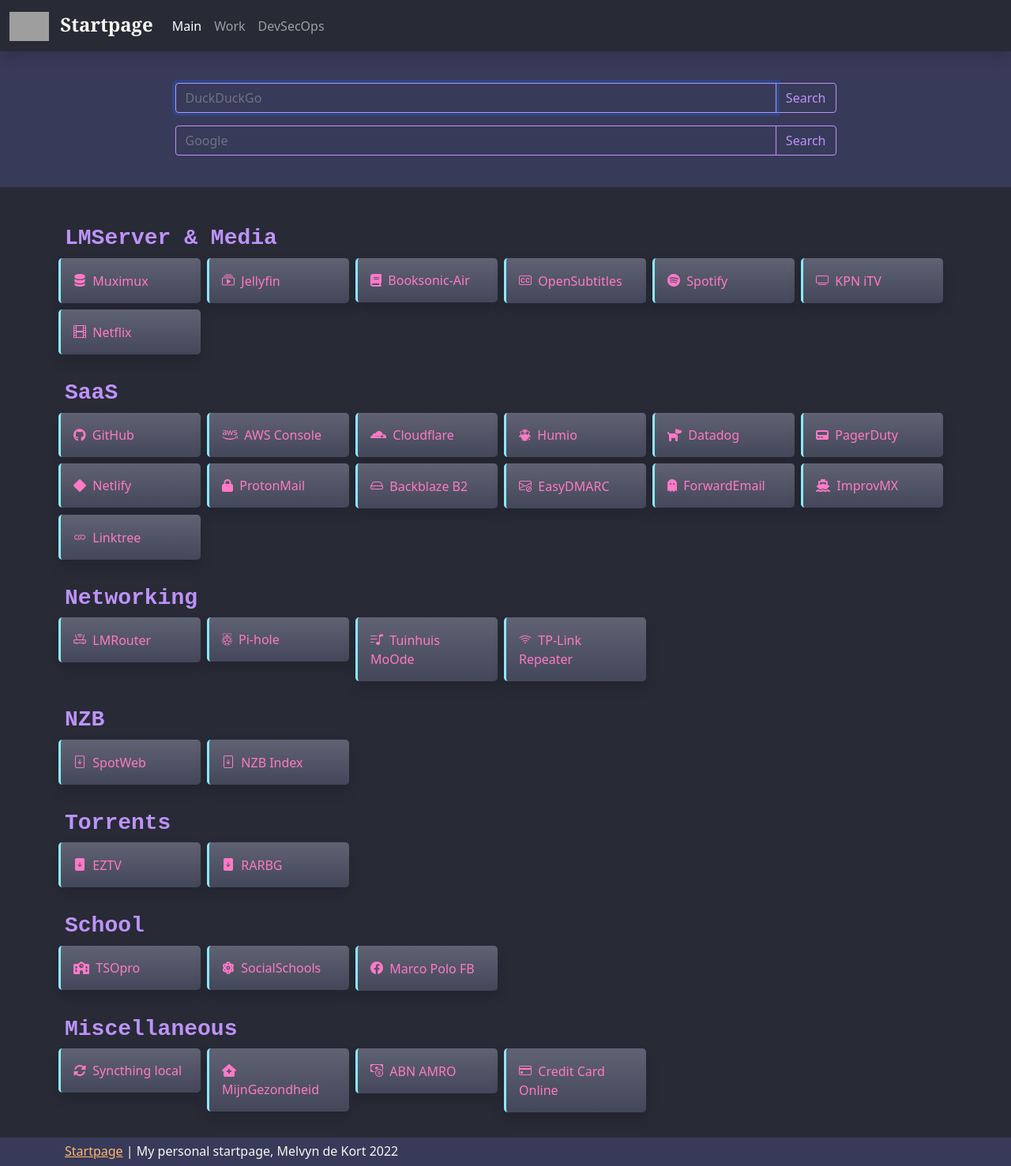
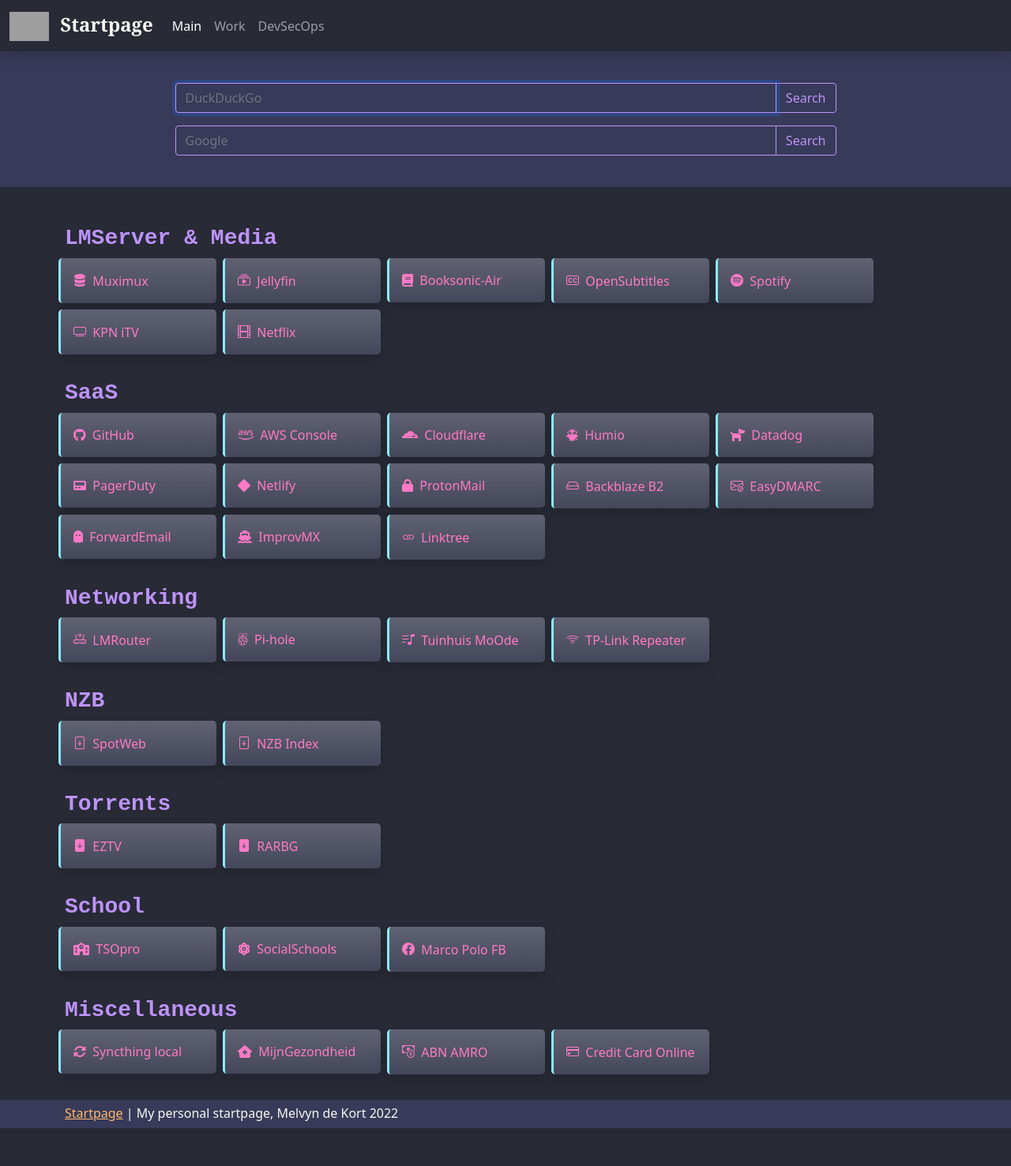
Before and after one commit to melvyndekort/startpage, a Jekyll site: the page built from pages/index.md, in a window 1280 px wide. Shown: the whole page at 79% size. Built offline with Jekyll 4.4.1, drawn with Linux system fonts in a browser that asks for light colours; nearby versions of some CDN libraries; after the commit the page ends 1429 px from its top, so only the background shows below that; grey boxes are pictures that could not be loaded.

Commit message:
Revert "Slightly smaller buttons to make 2 fit next to each other on mobile phone screens"
This reverts commit 283946a0eee30c8e7d2a9f9b7f753d4a1b71a6f5.

```diff
--- a/assets/css/custom.scss
+++ b/assets/css/custom.scss
@@ -38,5 +38,5 @@
 
 // Custom bookmark component
 .bookmark {
-  width: 180px;
+  width: 200px;
 }
```
